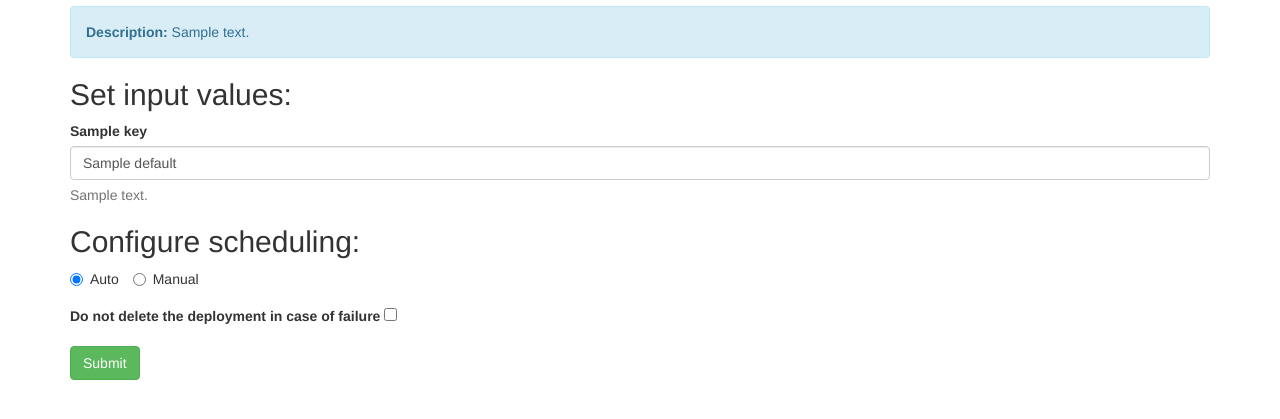
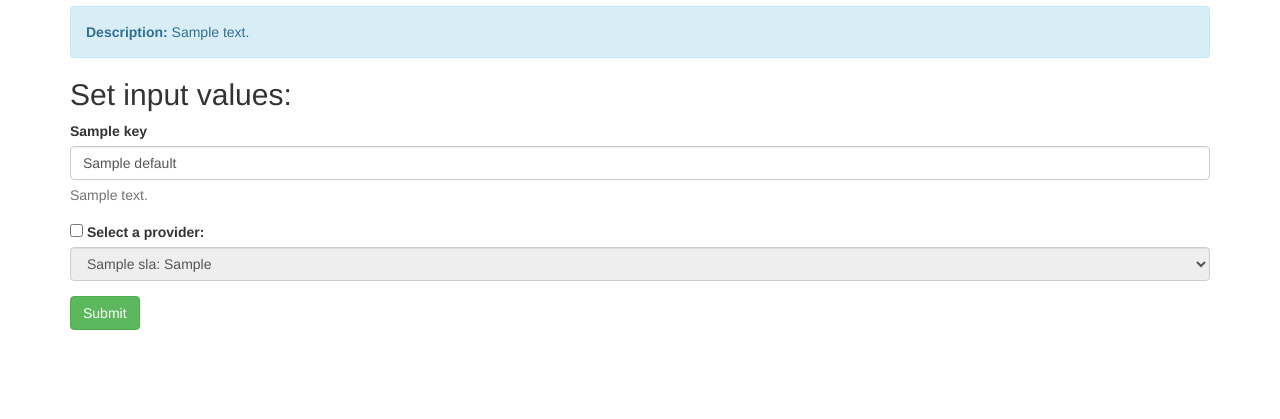
Before and after one commit to indigo-dc/deep-training-dashboard, a Flask app: template app/templates/createdep.html in a window 1280 px wide. Shown: the part 233-652 px from the top of the page. Run offline with Flask 2, Linux system fonts and the light colour scheme; the template is opened without the code that fills it: most values are stand-ins (such as "Sample title", 1, 10 or a date in 2020); parts of the project's set-up code (start-up, migrations or seed data) failed here and were passed over; some libraries are stand-ins or nearby versions.

Commit message:
Revert "Handling scheduling conf"
This reverts commit 31e3fb816d8799f48d967b9519284b5afa859aae.

```diff
--- a/app/templates/createdep.html
+++ b/app/templates/createdep.html
@@ -53,25 +53,9 @@
         {% endfor %}
         {% endif %}
         <div class="form-group">
-          <p><h2>Configure scheduling:</h2></p>
-          <label class="radio-inline">
-            <input id="autosched" type="radio" name="extra_opts.schedtype" value="auto" checked>Auto
-          </label>
-	  <label class="radio-inline">
-            <input id="mansched" type="radio" name="extra_opts.schedtype" value="man">Manual
-          </label>
-	</div>
-	<div id="autoschedConf" class="form-group">
-	   <label for="keepLastAttempt">Do not delete the deployment in case of failure
-		  <input type="checkbox" id="keepLastAttempt" name="extra_opts.keepLastAttempt" value="">
-	   </label>
-	</div>
-	<div id="manschedConf" class="form-group">
-	  <label for="keepLastAttempt">Do not delete the deployment in case of failure
-                  <input type="checkbox" id="keepLastAttempt" name="extra_opts.keepLastAttempt" value="">
-	  </label><p><p>
-          <label>Select a provider:</label>
-          <select class="form-control" id="selectSLA" name="extra_opts.selectedSLA">
+          <input type="checkbox" id="checkboxSLA" name="selectSla" value=""></label>
+          <label for="sel1">Select a provider:</label>
+          <select class="form-control" id="selectSLA" name="selectedSLA" disabled>
           {% for sla in slas %}
             <option name="selectedSLA" value={{sla.id}}>{{sla.sitename}}: {{sla.service_type}}</option>
           {% endfor %}
@@ -82,11 +66,6 @@
   {% endif %}
 </div>
 
-<style>
-#manschedConf {
-  display: none;
-}
-</style>
 <script>
 $(document).ready(function() {
     $('.js-example-basic-single').select2();
@@ -101,21 +80,8 @@ $(document).ready(function () {
     });
 });
 
-$(document).ready(function () {
-  $("input[name='extra_opts.schedtype']").click(function() {
-    if ($("#mansched").is(":checked")){
-       $('#manschedConf').show();
-       $('#autoschedConf').hide();
-    }
-    else {
-	$('#manschedConf').hide();
-	$('#autoschedConf').show();
-    }
-  });
+$('#checkboxSLA').change(function() {
+    $('#selectSLA').attr('disabled',!this.checked)
 });
-
-//$('#checkboxSLA').change(function() {
-//    $('#selectSLA').attr('disabled',!this.checked)
-//});
 </script>
 {% endblock %}
```
Also changed, not shown: app/routes.py (+5 -21 lines).
